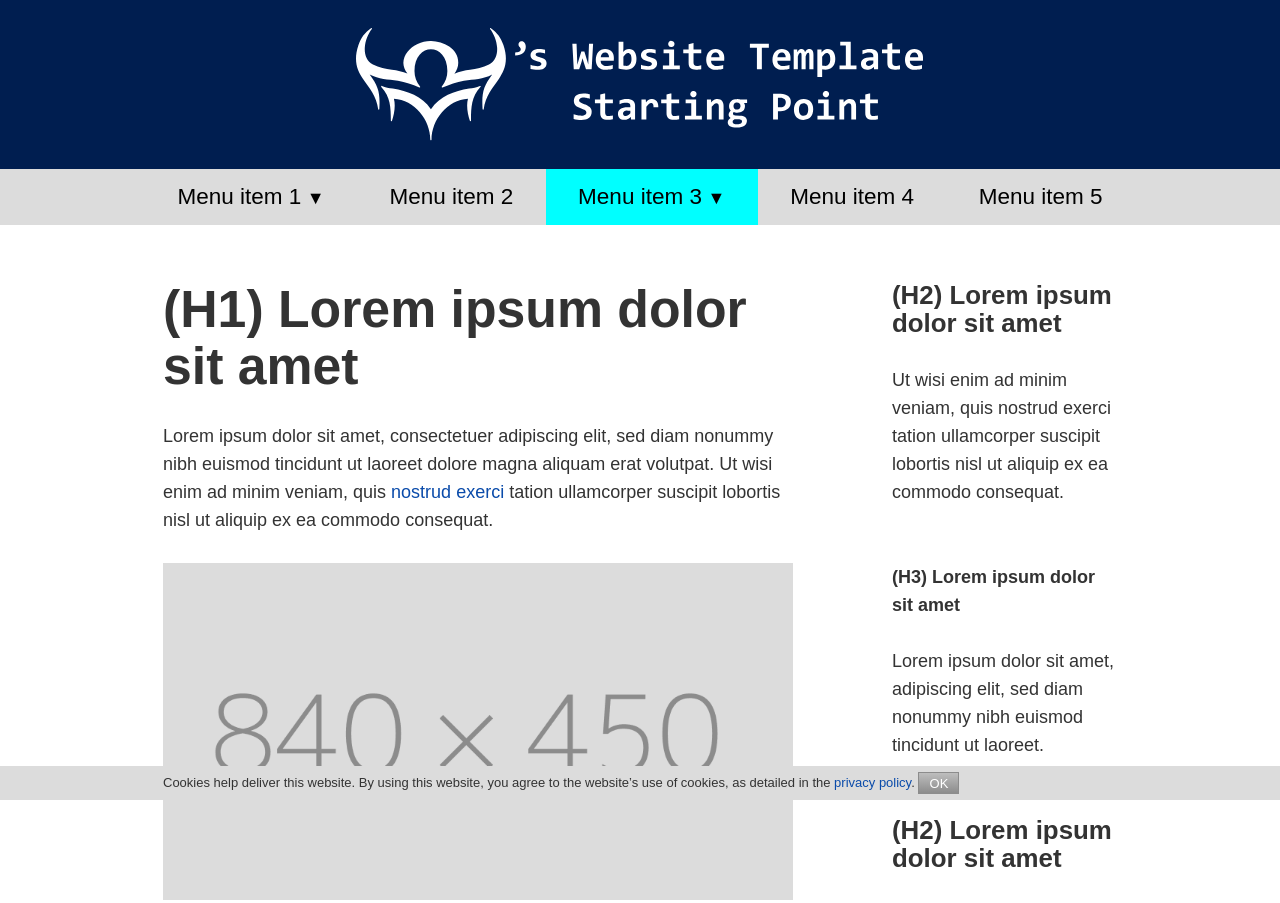
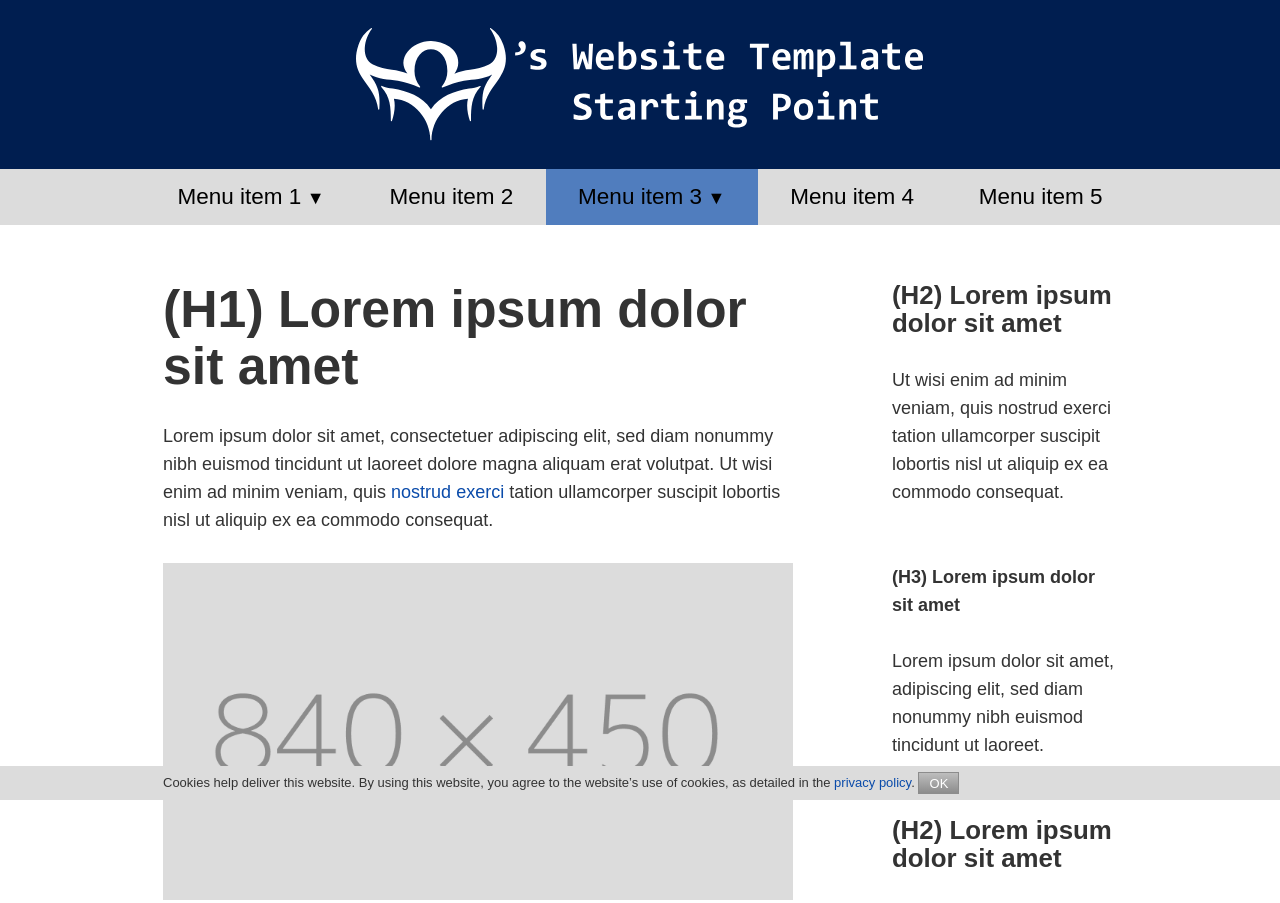
Before and after one commit to MichaelvanLaar/Website-Template-Starting-Point, a plain HTML site: page index.html in a window 1280 px wide. Shown: the top 903 px of the page. Drawn offline with nearby package versions, Linux system fonts and the light colour scheme.

Commit message:
A few small style adaptions

```diff
--- a/styles/scss/layout/_navigation.scss
+++ b/styles/scss/layout/_navigation.scss
@@ -51,78 +51,78 @@ $mvl-main-navigation__menu-bar-background-hover-color--with-header: $mvl-color__
 /// @access public
 /// @group Main navigation
 /// @type Color
-$mvl-main-navigation__accordion-background-color--level-1: #f00;
+$mvl-main-navigation__accordion-background-color--level-1: $mvl-color__brand-2;
 
 /// Background hover color of 1st fold-out level of main navigation
 /// @access public
 /// @group Main navigation
 /// @type Color
-$mvl-main-navigation__accodrion-background-hover-color--level-1: mvl-tint(#f00, 30%);
+$mvl-main-navigation__accodrion-background-hover-color--level-1: mix($mvl-color__brand-2, $mvl-color__brand-2--lighter, 50%);
 
 
 /// Background color of 2nd fold-out level of main navigation
 /// @access public
 /// @group Main navigation
 /// @type Color
-$mvl-main-navigation__accordion-background-color--level-2: #0f0;
+$mvl-main-navigation__accordion-background-color--level-2: $mvl-color__brand-2--lighter;
 
 /// Background hover color of 2nd fold-out level of main navigation
 /// @access public
 /// @group Main navigation
 /// @type Color
-$mvl-main-navigation__accodrion-background-hover-color--level-2: mvl-tint(#0f0, 50%);
+$mvl-main-navigation__accodrion-background-hover-color--level-2: mix($mvl-color__brand-2--lighter, $mvl-color__brand-2--lightest, 50%);
 
 
 /// Background color of 3rd fold-out level of main navigation
 /// @access public
 /// @group Main navigation
 /// @type Color
-$mvl-main-navigation__accordion-background-color--level-3: #00f;
+$mvl-main-navigation__accordion-background-color--level-3: $mvl-color__brand-2--lightest;
 
 /// Background hover color of 3rd fold-out level of main navigation
 /// @access public
 /// @group Main navigation
 /// @type Color
-$mvl-main-navigation__accodrion-background-hover-color--level-3: mvl-tint(#00f, 50%);
+$mvl-main-navigation__accodrion-background-hover-color--level-3: mix($mvl-color__brand-2--lightest, $mvl-color__white, 50%);
 
 
 /// Background color of 1st dropdown level (= navigation level 2) of main navigation
 /// @access public
 /// @group Main navigation
 /// @type Color
-$mvl-main-navigation__dropdown-background-color--level-2: $mvl-main-navigation__accordion-background-color--level-1;
+$mvl-main-navigation__dropdown-background-color--level-2: $mvl-main-navigation__menu-bar-background-hover-color--with-header;
 
 /// Background hover color of 1st dropdown level (= navigation level 2) of main navigation
 /// @access public
 /// @group Main navigation
 /// @type Color
-$mvl-main-navigation__dropdown-background-hover-color--level-2: $mvl-main-navigation__accodrion-background-hover-color--level-1;
+$mvl-main-navigation__dropdown-background-hover-color--level-2: mix($mvl-main-navigation__menu-bar-background-hover-color--with-header, $mvl-color__white, 50%);
 
 
 /// Background color of 2nd dropdown level (= navigation level 3) of main navigation
 /// @access public
 /// @group Main navigation
 /// @type Color
-$mvl-main-navigation__dropdown-background-color--level-3: $mvl-main-navigation__accordion-background-color--level-2;
+$mvl-main-navigation__dropdown-background-color--level-3: $mvl-main-navigation__dropdown-background-color--level-2;
 
 /// Background hover color of 2nd dropdown level (= navigation level 3) of main navigation
 /// @access public
 /// @group Main navigation
 /// @type Color
-$mvl-main-navigation__dropdown-background-hover-color--level-3: $mvl-main-navigation__accodrion-background-hover-color--level-2;
+$mvl-main-navigation__dropdown-background-hover-color--level-3: $mvl-main-navigation__dropdown-background-hover-color--level-2;
 
 
 /// Background color of current menu item (and its parents) of main navigation
 /// @access public
 /// @group Main navigation
 /// @type Color
-$mvl-main-navigation__background-color--current: #0ff;
+$mvl-main-navigation__background-color--current: $mvl-color__brand-1--lighter;
 
 /// Background hover color of current menu item (and its parents) of main navigation
 /// @access public
 /// @group Main navigation
 /// @type Color
-$mvl-main-navigation__background-hover-color--current: mvl-tint(#0ff, 50%);
+$mvl-main-navigation__background-hover-color--current: $mvl-color__brand-1--lightest;
 
 
 /// Link color of main navigation – for (mobile) view without header
@@ -874,7 +874,7 @@ $mvl-main-navigation__logo-narrow-calculated-width: $mvl-main-navigation__logo-n
 
                     .scroll-to-fixed-fixed & {
                         opacity: 1;
-                        transition: fill $mvl-default-transition__duration $mvl-default-transition__timing-function, opacity $mvl-default-transition__duration $mvl-default-transition__timing-function 0.2s;
+                        transition: fill $mvl-default-transition__duration $mvl-default-transition__timing-function, opacity $mvl-default-transition__duration $mvl-default-transition__timing-function $mvl-default-transition__duration;
                     }
                 }
 
--- a/styles/scss/utils/_mixins.scss
+++ b/styles/scss/utils/_mixins.scss
@@ -26,6 +26,11 @@
 ///       /* media query specific CSS rules */
 ///   }
 @mixin mvl-respond-to($breakpoint) {
+    $mvl-breakpoints: (
+        'main-content-width': (min-width: 592px),
+        'full-width': (min-width: 1020px),
+    ) !default;
+
     $raw-query: map-get($mvl-breakpoints, $breakpoint);
 
     @if $raw-query {
@@ -60,6 +65,9 @@
     @if unit($font-size) != 'px' {
         @error "mvl-font-size-line-height only supports px inputs.";
     }
+
+    $mvl-base-font-size--screen: 16px !default;
+    $mvl-base-line-height: 25px !default;
     $lines: ceil($font-size / $mvl-base-line-height);
 
     font-size: #{($font-size / $mvl-base-font-size--screen)}rem;
--- a/styles/scss/utils/_variables-colors.scss
+++ b/styles/scss/utils/_variables-colors.scss
@@ -15,31 +15,31 @@
 /// @access public
 /// @group Colors
 /// @type Color
-$mvl-color__white: rgb(255, 255, 255) !default;
+$mvl-color__white: rgb(255, 255, 255);
 
 /// HEX: #000
 /// @access public
 /// @group Colors
 /// @type Color
-$mvl-color__black: rgb(0, 0, 0) !default;
+$mvl-color__black: rgb(0, 0, 0);
 
 /// HEX: #333
 /// @access public
 /// @group Colors
 /// @type Color
-$mvl-color__default-text: rgb(51, 51, 51) !default;
+$mvl-color__default-text: rgb(51, 51, 51);
 
 /// HEX: #ffaaaa
 /// @access public
 /// @group Colors
 /// @type Color
-$mvl-color__validation-error: rgb(255, 170, 170) !default;
+$mvl-color__validation-error: rgb(255, 170, 170);
 
 /// Half transparent black for drop shadows
 /// @access public
 /// @group Colors
 /// @type Color
-$mvl-color__drop-shadow: rgba(0, 0, 0, 0.5) !default;
+$mvl-color__drop-shadow: rgba(0, 0, 0, 0.5);
 
 
 
@@ -54,33 +54,33 @@ $mvl-color__drop-shadow: rgba(0, 0, 0, 0.5) !default;
 /// @access public
 /// @group Colors
 /// @type Color
-$mvl-color__brand-1: $mvl-vl-blue-3 !default;
+$mvl-color__brand-1: $mvl-vl-blue-3;
 
 
 /// Main brand color, lighter
 /// @access public
 /// @group Colors
 /// @type Color
-$mvl-color__brand-1--lighter: $mvl-vl-blue-4 !default;
+$mvl-color__brand-1--lighter: $mvl-vl-blue-4;
 
 /// Main brand color, lightest
 /// @access public
 /// @group Colors
 /// @type Color
-$mvl-color__brand-1--lightest: $mvl-vl-blue-5 !default;
+$mvl-color__brand-1--lightest: $mvl-vl-blue-5;
 
 
 /// Main brand color, darker
 /// @access public
 /// @group Colors
 /// @type Color
-$mvl-color__brand-1--darker: $mvl-vl-blue-2 !default;
+$mvl-color__brand-1--darker: $mvl-vl-blue-2;
 
 /// Main brand color, darkest
 /// @access public
 /// @group Colors
 /// @type Color
-$mvl-color__brand-1--darkest: $mvl-vl-blue-1 !default;
+$mvl-color__brand-1--darkest: $mvl-vl-blue-1;
 
 
 
@@ -97,30 +97,30 @@ $mvl-color__brand-1--darkest: $mvl-vl-blue-1 !default;
 /// @access public
 /// @group Colors
 /// @type Color
-$mvl-color__brand-2: $mvl-vl-gray-3 !default;
+$mvl-color__brand-2: $mvl-vl-gray-3;
 
 
 /// Secondary brand color, lighter
 /// @access public
 /// @group Colors
 /// @type Color
-$mvl-color__brand-2--lighter: $mvl-vl-gray-4 !default;
+$mvl-color__brand-2--lighter: $mvl-vl-gray-4;
 
 /// Secondary brand color, lightest
 /// @access public
 /// @group Colors
 /// @type Color
-$mvl-color__brand-2--lightest: $mvl-vl-gray-5 !default;
+$mvl-color__brand-2--lightest: $mvl-vl-gray-5;
 
 
 /// Secondary brand color, darker
 /// @access public
 /// @group Colors
 /// @type Color
-$mvl-color__brand-2--darker: $mvl-vl-gray-2 !default;
+$mvl-color__brand-2--darker: $mvl-vl-gray-2;
 
 /// Secondary brand color, darkest
 /// @access public
 /// @group Colors
 /// @type Color
-$mvl-color__brand-2--darkest: $mvl-vl-gray-1 !default;
+$mvl-color__brand-2--darkest: $mvl-vl-gray-1;
--- a/styles/scss/utils/_variables-general.scss
+++ b/styles/scss/utils/_variables-general.scss
@@ -86,13 +86,13 @@ $mvl-base-line-height: 25px;
 /// @access public
 /// @group Typography
 /// @type list
-$mvl-font-stack--text: 'Arial', 'Helvetica', sans-serif !default;
+$mvl-font-stack--text: 'Arial', 'Helvetica', sans-serif;
 
 /// Code (monospace) font family
 /// @access public
 /// @group Typography
 /// @type list
-$mvl-font-stack--code: 'Lucida Console', 'Courier New', 'Courier', monospace !default;
+$mvl-font-stack--code: 'Lucida Console', 'Courier New', 'Courier', monospace;
 
 
 
```
Also changed, not shown: styles/css/main.css, 2 other files.
